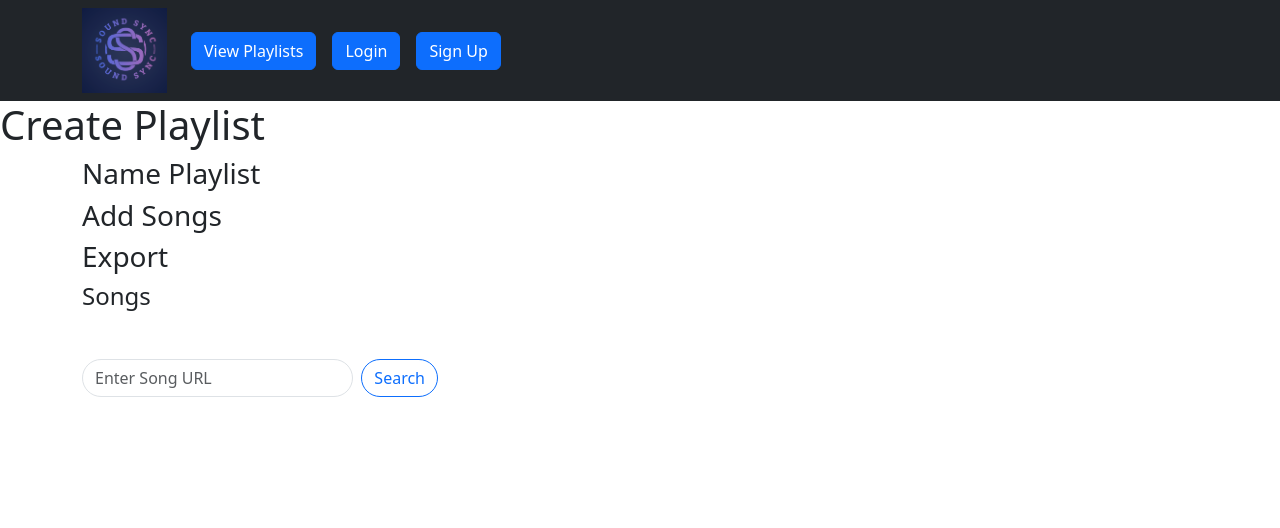
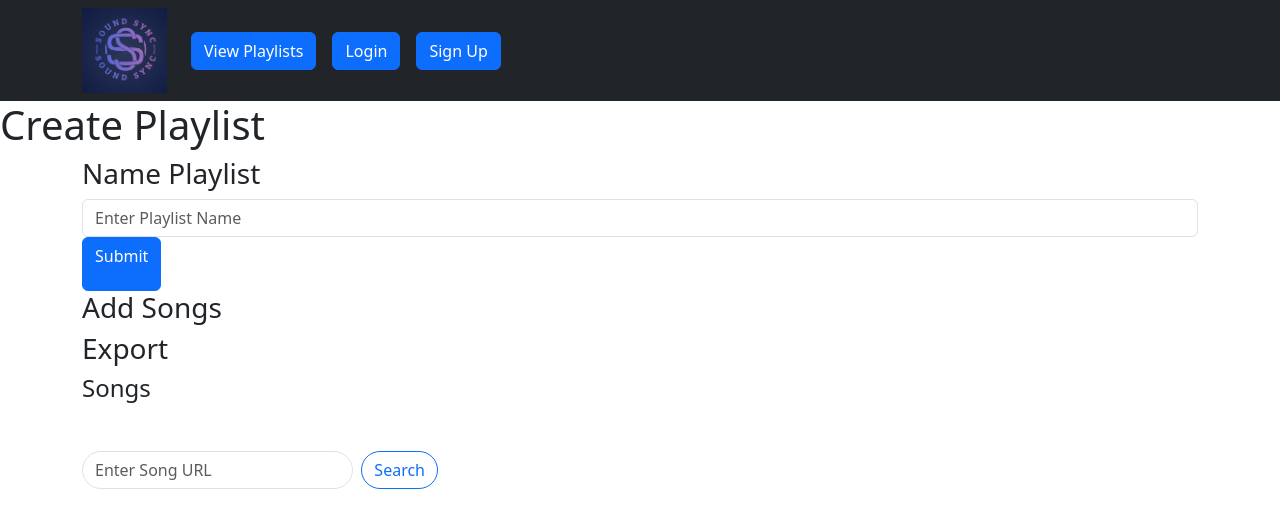
Before and after one commit to ryanhu021/soundsync, a React (Create React App) app in the folder packages/frontend/: page /playlist in a window 1280 px wide. Shown: the top 528 px of the page. Built offline with nearby package versions, Linux system fonts and the light colour scheme.

Commit message:
State works for adding playliust name

```diff
--- a/packages/frontend/src/views/playlist.tsx
+++ b/packages/frontend/src/views/playlist.tsx
@@ -1,17 +1,36 @@
-import React from "react";
-import { Container } from "react-bootstrap";
+import React, { useState } from "react";
+import { Container, Form, Button } from "react-bootstrap";
+
 // import { useCookies } from "react-cookie";
 import SearchBar from "../components/searchbar";
 
 export default function Playlist() {
   // const [cookies] = useCookies(["user", "token"]);
 
+  const [playlistName, setPlaylistName] = useState("");
+
+  const handleSubmit = () => {
+    console.log(playlistName);
+  };
   return (
     <div>
+      <Form>
         <header>
           <h1>Create Playlist</h1>
           <Container>
             <h3>Name Playlist</h3>
+            <Form>
+              <Form.Control
+                type="text"
+                value={playlistName}
+                onChange={(event) => setPlaylistName(event.target.value)}
+                placeholder="Enter Playlist Name"
+                aria-describedby="submit"
+              />
+            </Form>
+            <Button onClick={handleSubmit}>
+              <p>Submit</p>
+            </Button>
             <h3>Add Songs</h3>
             <h3>Export</h3>
           </Container>
@@ -23,6 +42,7 @@ export default function Playlist() {
           </Container>
         </body>
         <SearchBar />
+      </Form>
     </div>
   );
 }
```
Lines whose indentation alone changed are shown as unchanged.
